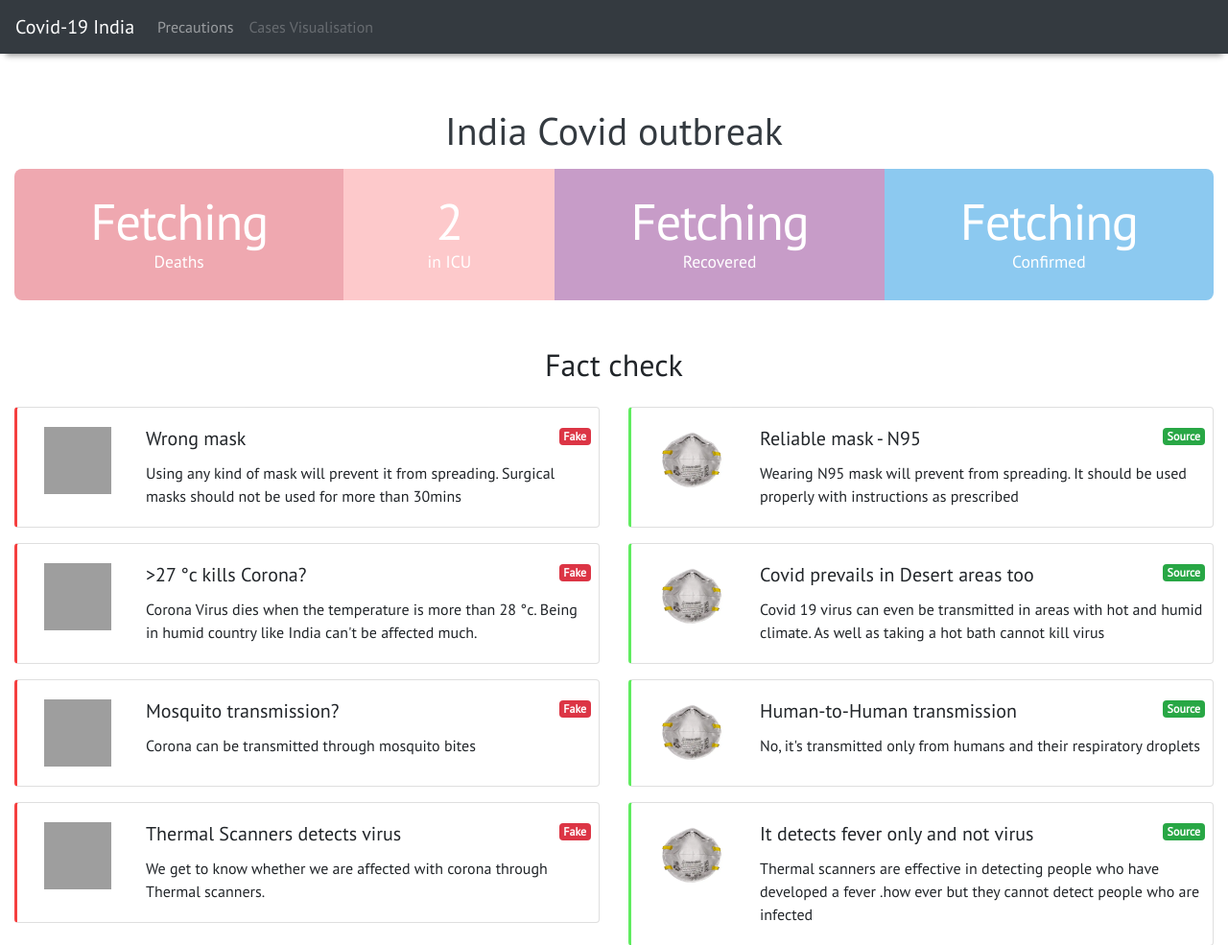
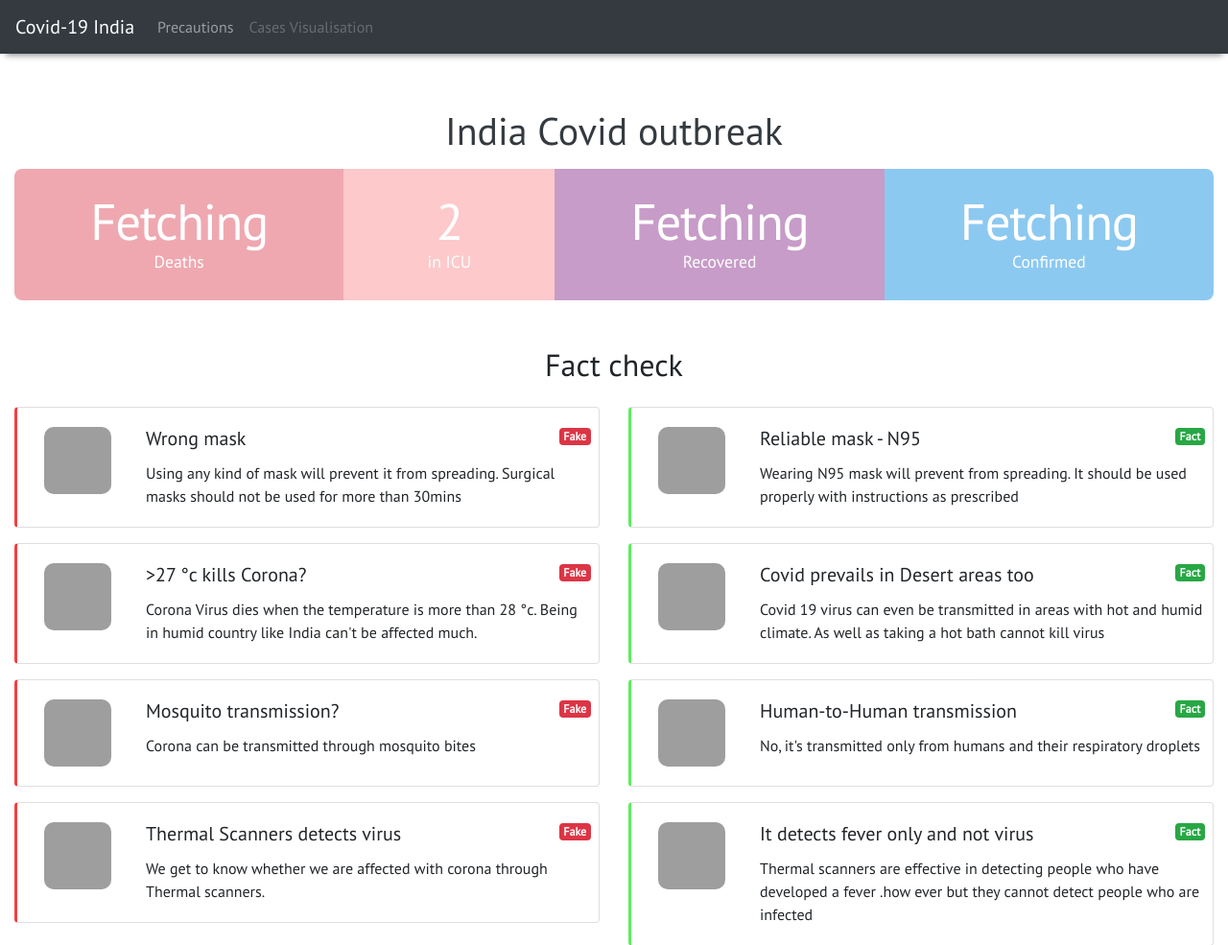
Before and after one commit to goss-gowtham/covid19, a PHP site: page / in a window 1280 px wide. Shown: the top 985 px of the page at 96% size. Run offline with PHP 8.4, Linux system fonts and the light colour scheme; some libraries are stand-ins or nearby versions; grey boxes are pictures that could not be loaded.

Commit message:
responsiveness with images

```diff
--- a/home.html
+++ b/home.html
@@ -5,6 +5,7 @@
         <title>Covid-19</title>
         <link rel="shortcut icon" type="image/png" href="./images/favicon.jpg"/>
         <link rel="stylesheet" href="./styles.css" type="text/css">
+        <link rel="stylesheet" href="https://unpkg.com/aos@next/dist/aos.css" />
     </head>
     <body>
         <nav class="navbar navbar-expand-lg navbar-dark bg-dark justify-content-center">
@@ -26,7 +27,7 @@
         </nav>
         <div class="container-fluid my-5">
                 <h1 class="text-dark text-center py-2">India Covid outbreak</h1>
-                <ul class="statistics col-12 d-lg-flex shadow">
+                <div class="statistics d-flex row" data-aos="zoom-in-up">
                     <div class="style1">
                         <strong id="deaths">Fetching</strong> Deaths
                     </div>
@@ -39,12 +40,12 @@
                     <div class="style3">
                         <strong id="confirmed">Fetching</strong> Confirmed
                     </div>
-                </ul>
+                </div>
         </div>
         <div class="container-fluid">
             <h2 class="text-center pb-3"> Fact check </h2>
             <div class="row">
-                <div class="col-sm-6">
+                <div class="col-lg-6">
                     <div class="card fake">
                         <div class="card-horizontal">
                             <div class="card-header border-0 bg-white">
@@ -60,16 +61,16 @@
                         </div>
                     </div>
                 </div>
-                <div class="col-sm-6">
+                <div class="col-lg-6">
                     <div class="card true">
                         <div class="card-horizontal">
                             <div class="card-header border-0 bg-white">
-                                <img src="./images/n95.webp" alt="" height=70 width=70 class="rounded-lg m-2 shadow-sm"/>
+                                <img src="./images/n95.jpg" alt="" height=70 width=70 class="rounded-lg m-2 shadow-sm"/>
                             </div>
                             <div class="card-body px-2">
                                 <div class="d-flex justify-content-between align-items-center">
                                     <h5 class="card-title">Reliable mask - N95</h5>
-                                    <p class="badge badge-success justify-content-end"><a href="https://www.cdc.gov/coronavirus/2019-ncov/hcp/respirator-use-faq.html">Source</a></p>
+                                    <p class="badge badge-success justify-content-end"><a href="https://www.cdc.gov/coronavirus/2019-ncov/hcp/respirator-use-faq.html">Fact</a></p>
                                 </div>
                                 <p class="card-text">Wearing N95 mask will prevent from spreading. It should be used properly with instructions as prescribed</p>
                             </div>
@@ -78,11 +79,11 @@
                 </div>
             </div>
             <div class="row pt-3">
-                <div class="col-sm-6">
-                    <div class="card fake">
+                <div class="col-lg-6">
+                    <div class="card fake" data-aos="fade-left">
                         <div class="card-horizontal">
                             <div class="card-header border-0 bg-white">
-                                <img src="./images/surgicalmask.jpg" alt="" height=70 width=70 class="rounded-lg m-2 shadow-sm"/>
+                                <img src="./images/temp.png" alt="" height=70 width=70 class="rounded-lg m-2 shadow-sm"/>
                             </div>
                             <div class="card-body px-2">
                                 <div class="d-flex justify-content-between align-items-center">
@@ -94,16 +95,16 @@
                         </div>
                     </div>
                 </div>
-                <div class="col-sm-6">
-                    <div class="card true">
+                <div class="col-lg-6">
+                    <div class="card true" data-aos="fade-right">
                         <div class="card-horizontal">
                             <div class="card-header border-0 bg-white">
-                                <img src="./images/n95.webp" alt="" height=70 width=70 class="rounded-lg m-2 shadow-sm"/>
+                                <img src="./images/Desert.jpg" alt="" height=70 width=70 class="rounded-lg m-2 shadow-sm"/>
                             </div>
                             <div class="card-body px-2">
                                 <div class="d-flex justify-content-between align-items-center">
                                     <h5 class="card-title">Covid prevails in Desert areas too</h5>
-                                    <p class="badge badge-success justify-content-end"><a href="https://www.cdc.gov/coronavirus/2019-ncov/hcp/respirator-use-faq.html">Source</a></p>
+                                    <p class="badge badge-success justify-content-end"><a href="https://www.who.int/emergencies/diseases/novel-coronavirus-2019/advice-for-public/myth-busters">Fact</a></p>
                                 </div>
                                 <p class="card-text">Covid 19 virus can even be transmitted in areas with hot and humid climate. As well as taking a hot bath cannot kill virus</p>
                             </div>
@@ -112,11 +113,11 @@
                 </div>
             </div>
             <div class="row pt-3">
-                <div class="col-sm-6">
-                    <div class="card fake">
+                <div class="col-lg-6">
+                    <div class="card fake" data-aos="fade-left">
                         <div class="card-horizontal">
                             <div class="card-header border-0 bg-white">
-                                <img src="./images/surgicalmask.jpg" alt="" height=70 width=70 class="rounded-lg m-2 shadow-sm"/>
+                                <img src="./images/mosq.jpg" alt="" height=70 width=70 class="rounded-lg m-2 shadow-sm"/>
                             </div>
                             <div class="card-body px-2">
                                 <div class="d-flex justify-content-between align-items-center">
@@ -128,16 +129,16 @@
                         </div>
                     </div>
                 </div>
-                <div class="col-sm-6">
-                    <div class="card true">
+                <div class="col-lg-6">
+                    <div class="card true" data-aos="fade-right">
                         <div class="card-horizontal">
                             <div class="card-header border-0 bg-white">
-                                <img src="./images/n95.webp" alt="" height=70 width=70 class="rounded-lg m-2 shadow-sm"/>
+                                <img src="./images/handshake.jpg" alt="" height=70 width=70 class="rounded-lg m-2 shadow-sm"/>
                             </div>
                             <div class="card-body px-2">
                                 <div class="d-flex justify-content-between align-items-center">
                                     <h5 class="card-title">Human-to-Human transmission</h5>
-                                    <p class="badge badge-success justify-content-end"><a href="https://www.cdc.gov/coronavirus/2019-ncov/hcp/respirator-use-faq.html">Source</a></p>
+                                    <p class="badge badge-success justify-content-end"><a href="https://www.who.int/emergencies/diseases/novel-coronavirus-2019/advice-for-public/myth-busters">Fact</a></p>
                                 </div>
                                 <p class="card-text"> No, it's transmitted only from humans and their respiratory droplets</p>
                             </div>
@@ -146,11 +147,11 @@
                 </div>
             </div>
             <div class="row pt-3">
-                <div class="col-sm-6">
-                    <div class="card fake">
+                <div class="col-lg-6">
+                    <div class="card fake" data-aos="fade-left">
                         <div class="card-horizontal">
                             <div class="card-header border-0 bg-white">
-                                <img src="./images/surgicalmask.jpg" alt="" height=70 width=70 class="rounded-lg m-2 shadow-sm"/>
+                                <img src="./images/thermlscan.jpg" alt="" height=70 width=70 class="rounded-lg m-2 shadow-sm"/>
                             </div>
                             <div class="card-body px-2">
                                 <div class="d-flex justify-content-between align-items-center">
@@ -162,8 +163,8 @@
                         </div>
                     </div>
                 </div>
-                <div class="col-sm-6">
-                    <div class="card true">
+                <div class="col-lg-6">
+                    <div class="card true" data-aos="fade-right">
                         <div class="card-horizontal">
                             <div class="card-header border-0 bg-white">
                                 <img src="./images/n95.webp" alt="" height=70 width=70 class="rounded-lg m-2 shadow-sm"/>
@@ -171,7 +172,7 @@
                             <div class="card-body px-2">
                                 <div class="d-flex justify-content-between align-items-center">
                                     <h5 class="card-title">It detects fever only and not virus</h5>
-                                    <p class="badge badge-success justify-content-end"><a href="https://www.cdc.gov/coronavirus/2019-ncov/hcp/respirator-use-faq.html">Source</a></p>
+                                    <p class="badge badge-success justify-content-end"><a href="https://www.who.int/emergencies/diseases/novel-coronavirus-2019/advice-for-public/myth-busters">Fact</a></p>
                                 </div>
                                 <p class="card-text"> Thermal scanners are effective in detecting people who have developed a fever .how ever but they cannot detect people who are infected </p>
                             </div>
@@ -180,11 +181,11 @@
                 </div>
             </div>
             <div class="row pt-3">
-                <div class="col-sm-6">
-                    <div class="card fake">
+                <div class="col-lg-6">
+                    <div class="card fake" data-aos="fade-left">
                         <div class="card-horizontal">
                             <div class="card-header border-0 bg-white">
-                                <img src="./images/surgicalmask.jpg" alt="" height=70 width=70 class="rounded-lg m-2 shadow-sm"/>
+                                <img src="./images/liquor.png" alt="" height=70 width=70 class="rounded-lg m-2 shadow-sm"/>
                             </div>
                             <div class="card-body px-2">
                                 <div class="d-flex justify-content-between align-items-center">
@@ -196,16 +197,16 @@
                         </div>
                     </div>
                 </div>
-                <div class="col-sm-6">
-                    <div class="card true">
+                <div class="col-lg-6">
+                    <div class="card true" data-aos="fade-right">
                         <div class="card-horizontal">
                             <div class="card-header border-0 bg-white">
-                                <img src="./images/n95.webp" alt="" height=70 width=70 class="rounded-lg m-2 shadow-sm"/>
+                                <img src="./images/sanitizer.jpeg" alt="" height=70 width=70 class="rounded-lg m-2 shadow-sm"/>
                             </div>
                             <div class="card-body px-2">
                                 <div class="d-flex justify-content-between align-items-center">
-                                    <h5 class="card-title">Good to apply for body and not intake</h5>
-                                    <p class="badge badge-success justify-content-end"><a href="https://www.cdc.gov/coronavirus/2019-ncov/hcp/respirator-use-faq.html">Source</a></p>
+                                    <h5 class="card-title">Good to use over body and not intake</h5>
+                                    <p class="badge badge-success justify-content-end"><a href="https://www.who.int/emergencies/diseases/novel-coronavirus-2019/advice-for-public/myth-busters">Fact</a></p>
                                 </div>
                                 <p class="card-text">Spraying alcohol will not kill viruses that have already entered your body</p>
                             </div>
@@ -214,24 +215,24 @@
                 </div>
             </div>
             <div class="row pt-3">
-                <div class="col-sm-6">
-                    <div class="card fake">
+                <div class="col-lg-6">
+                    <div class="card fake" data-aos="fade-left">
                         <div class="card-horizontal">
                             <div class="card-header border-0 bg-white">
-                                <img src="./images/surgicalmask.jpg" alt="" height=70 width=70 class="rounded-lg m-2 shadow-sm"/>
+                                <img src="./images/garlic.jpg" alt="" height=70 width=70 class="rounded-lg m-2 shadow-sm"/>
                             </div>
                             <div class="card-body px-2">
                                 <div class="d-flex justify-content-between align-items-center">
                                     <h5 class="card-title">Home medicines?</h5>
                                     <p class="badge badge-danger justify-content-end">Fake</p>
                                 </div>
-                                <p class="card-text">Eating garlic or drinking Gomutra or any home medicines prevents you from Coronavirus </p>
+                                <p class="card-text">Eating garlic or drinking Goumutra or any home medicines prevents you from Coronavirus </p>
                             </div>
                         </div>
                     </div>
                 </div>
-                <div class="col-sm-6">
-                    <div class="card true">
+                <div class="col-lg-6">
+                    <div class="card true" data-aos="fade-right">
                         <div class="card-horizontal">
                             <div class="card-header border-0 bg-white">
                                 <img src="./images/n95.webp" alt="" height=70 width=70 class="rounded-lg m-2 shadow-sm"/>
@@ -239,7 +240,7 @@
                             <div class="card-body px-2">
                                 <div class="d-flex justify-content-between align-items-center">
                                     <h5 class="card-title">Increase Immunity to fight against Corona</h5>
-                                    <p class="badge badge-success justify-content-end"><a href="https://www.cdc.gov/coronavirus/2019-ncov/hcp/respirator-use-faq.html">Source</a></p>
+                                    <p class="badge badge-success justify-content-end"><a href="https://www.who.int/emergencies/diseases/novel-coronavirus-2019/advice-for-public/myth-busters">Fact</a></p>
                                 </div>
                                 <p class="card-text">Garlic is a healthy food but there is no evidence that it will protect us from affecting corona</p>
                             </div>
@@ -248,8 +249,8 @@
                 </div>
             </div>
             <div class="row pt-3">
-                <div class="col-sm-6">
-                    <div class="card fake">
+                <div class="col-lg-6">
+                    <div class="card fake" data-aos="fade-left">
                         <div class="card-horizontal">
                             <div class="card-header border-0 bg-white">
                                 <img src="./images/surgicalmask.jpg" alt="" height=70 width=70 class="rounded-lg m-2 shadow-sm"/>
@@ -264,8 +265,8 @@
                         </div>
                     </div>
                 </div>
-                <div class="col-sm-6">
-                    <div class="card true">
+                <div class="col-lg-6">
+                    <div class="card true" data-aos="fade-right">
                         <div class="card-horizontal">
                             <div class="card-header border-0 bg-white">
                                 <img src="./images/n95.webp" alt="" height=70 width=70 class="rounded-lg m-2 shadow-sm"/>
@@ -273,7 +274,7 @@
                             <div class="card-body px-2">
                                 <div class="d-flex justify-content-between align-items-center">
                                     <h5 class="card-title">No vaccines officially available</h5>
-                                    <p class="badge badge-success justify-content-end"><a href="https://www.cdc.gov/coronavirus/2019-ncov/hcp/respirator-use-faq.html">Source</a></p>
+                                    <p class="badge badge-success justify-content-end"><a href="https://www.who.int/emergencies/diseases/novel-coronavirus-2019/advice-for-public/myth-busters">Fact</a></p>
                                 </div>
                                 <p class="card-text">Vaccines are not yet discovered against corona. It's tested for few in USA</p>
                             </div>
@@ -282,8 +283,8 @@
                 </div>
             </div>
             <div class="row pt-3">
-                <div class="col-sm-6">
-                    <div class="card fake">
+                <div class="col-lg-6">
+                    <div class="card fake" data-aos="fade-left">
                         <div class="card-horizontal">
                             <div class="card-header border-0 bg-white">
                                 <img src="./images/surgicalmask.jpg" alt="" height=70 width=70 class="rounded-lg m-2 shadow-sm"/>
@@ -298,16 +299,16 @@
                         </div>
                     </div>
                 </div>
-                <div class="col-sm-6">
-                    <div class="card true">
+                <div class="col-lg-6">
+                    <div class="card true" data-aos="fade-right">
                         <div class="card-horizontal">
                             <div class="card-header border-0 bg-white">
-                                <img src="./images/n95.webp" alt="" height=70 width=70 class="rounded-lg m-2 shadow-sm"/>
+                                <img src="./images/PERFECTPIC.png" alt="" height=70 width=70 class="rounded-lg m-2 shadow-sm"/>
                             </div>
                             <div class="card-body px-2">
                                 <div class="d-flex justify-content-between align-items-center">
                                     <h5 class="card-title">Nothing can stop Corona</h5>
-                                    <p class="badge badge-success justify-content-end"><a href="https://www.cdc.gov/coronavirus/2019-ncov/hcp/respirator-use-faq.html">Source</a></p>
+                                    <p class="badge badge-success justify-content-end"><a href="https://www.who.int/emergencies/diseases/novel-coronavirus-2019/advice-for-public/myth-busters">Fact</a></p>
                                 </div>
                                 <p class="card-text"> People of all ages can be infected by corona. Old-age people and people with pre-existing respiratory disorders appear to be more vulnerable.</p>
                             </div>
@@ -329,9 +330,37 @@
             </div>
         </div>
         <p class="d-flex justify-content-end m-0 p-0 small" id="date"></p>
+        <h2 class="text-center py-3">Here's an awareness video </h2>
+        <div class="container-fluid">
+            <nav>
+                <div class="nav nav-tabs d-flex justify-content-center bg-red" id="nav-tab" role="tablist">
+                    <a class="nav-item nav-link active" id="nav-home-tab" data-toggle="tab" href="#nav-home" role="tab" aria-controls="nav-home" aria-selected="true">हिंदी</a>
+                    <a class="nav-item nav-link" id="nav-profile-tab" data-toggle="tab" href="#nav-profile" role="tab" aria-controls="nav-profile" aria-selected="false">தமிழ்</a>
+                    <a class="nav-item nav-link" id="nav-contact-tab" data-toggle="tab" href="#nav-contact" role="tab" aria-controls="nav-contact" aria-selected="false">English</a>
+                </div>
+            </nav>
+            <div class="tab-content d-flex justify-content-center pt-3 mx-auto" id="nav-tabContent">
+                <div class="tab-pane fade show active" id="nav-home" role="tabpanel" aria-labelledby="nav-home-tab">
+                    <iframe width="560" height="315" src="https://www.youtube.com/embed/v-852f1PXBo" frameborder="0" allow="accelerometer; autoplay; encrypted-media; gyroscope; picture-in-picture" allowfullscreen></iframe>
+                </div>
+                <div class="tab-pane fade" id="nav-profile" role="tabpanel" aria-labelledby="nav-profile-tab">
+                    <iframe width="560" height="315" src="https://www.youtube.com/embed/TEy7q98Qe7Y" frameborder="0" allow="accelerometer; autoplay; encrypted-media; gyroscope; picture-in-picture" allowfullscreen></iframe>
+                </div>
+                <div class="tab-pane fade" id="nav-contact" role="tabpanel" aria-labelledby="nav-contact-tab">
+                    <iframe width="560" height="315" src="https://www.youtube.com/embed/mOV1aBVYKGA" frameborder="0" allow="accelerometer; autoplay; encrypted-media; gyroscope; picture-in-picture" allowfullscreen></iframe>
+                </div>
+            </div>
+        </div>
         <div class="card-footer text-right mt-3"><a href="who.int">Source</a> |
-            <span class="">Made with ❤️ by <a href="goss.html">HyP0</a></span>
+            <span class="">Made with ❤️ by <a href="https://www.google.com/search?q=goss+gowtham">Goss</a> & Team HyP0</span>
         </div>
+        <script src="https://code.jquery.com/jquery-3.2.1.slim.min.js" integrity="sha384-KJ3o2DKtIkvYIK3UENzmM7KCkRr/rE9/Qpg6aAZGJwFDMVNA/GpGFF93hXpG5KkN" crossorigin="anonymous"></script>
+        <script src="https://cdnjs.cloudflare.com/ajax/libs/popper.js/1.12.9/umd/popper.min.js" integrity="sha384-ApNbgh9B+Y1QKtv3Rn7W3mgPxhU9K/ScQsAP7hUibX39j7fakFPskvXusvfa0b4Q" crossorigin="anonymous"></script>
+        <script src="https://maxcdn.bootstrapcdn.com/bootstrap/4.0.0/js/bootstrap.min.js" integrity="sha384-JZR6Spejh4U02d8jOt6vLEHfe/JQGiRRSQQxSfFWpi1MquVdAyjUar5+76PVCmYl" crossorigin="anonymous"></script>
+        <script src="./app.js"></script>
+        <script src="https://unpkg.com/aos@next/dist/aos.js"></script>
+        <script>
+            AOS.init();
+        </script>
     </body>
-    <script src="./app.js"></script>
 </html>
--- a/styles.css
+++ b/styles.css
@@ -83,6 +83,8 @@ body::-webkit-scrollbar-thumb
   .statistics li b {
     font-size: 3em;
   }
+
+  body{font-size: 18px;}
 }
 @media screen and (max-width: 736px) {
   .statistics {
@@ -101,6 +103,7 @@ body::-webkit-scrollbar-thumb
   .statistics li b {
     font-size: 4em;
   }
+  body{font-size: 14px;}
 }
 
 .shadow-class {
@@ -133,3 +136,6 @@ a:hover {
 .true {
   border-left: solid 0.2em rgb(95, 236, 95);
 }
+img {
+  border-radius: 10px;
+}
```
Also changed, not shown: images/n95.webp (deleted).
